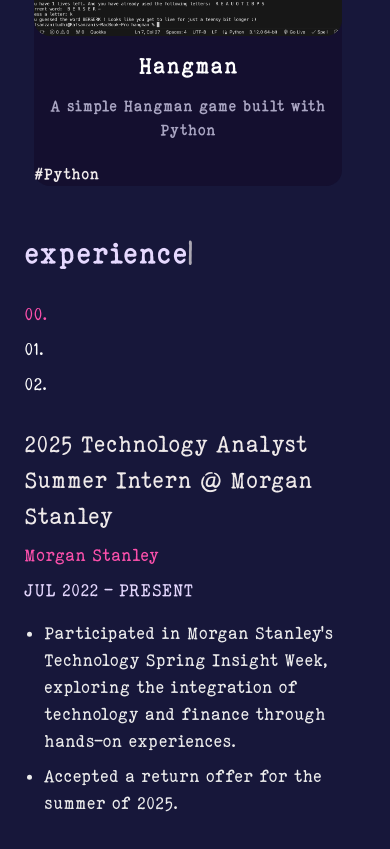
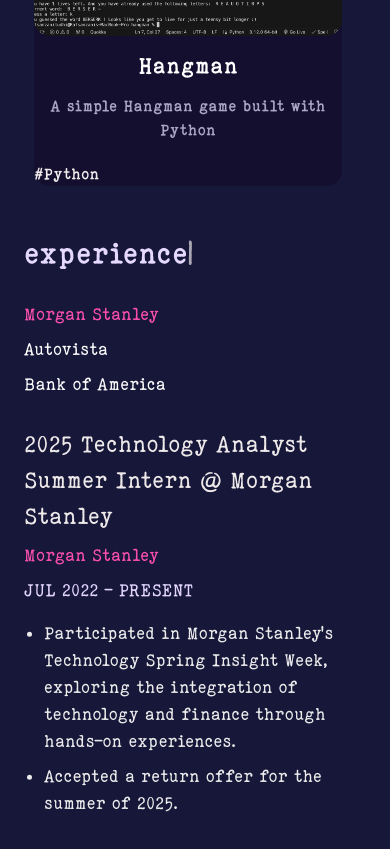
Before and after one commit to khadijaludhi/khadija_io, a React (Vite) app: page / in a window 390 px wide. Shown: the part 3149-3998 px from the top of the page. Built offline with nearby package versions, Linux system fonts and the light colour scheme.

Commit message:
there was an issue with the phone view of the experience section, instead of showing the names of my previous experience, it was numbered 1-3

```diff
--- a/src/components/JobList.jsx
+++ b/src/components/JobList.jsx
@@ -114,7 +114,8 @@
                   onClick={() => handleChange(i)}
                   {...a11yProps(i)}
                 >
-                  {isHorizontal ? `0${i}.` : key}
+                  {/* Always display the experience name */}
+                  {key}
                 </li>
               ))}
             </ul>
```
